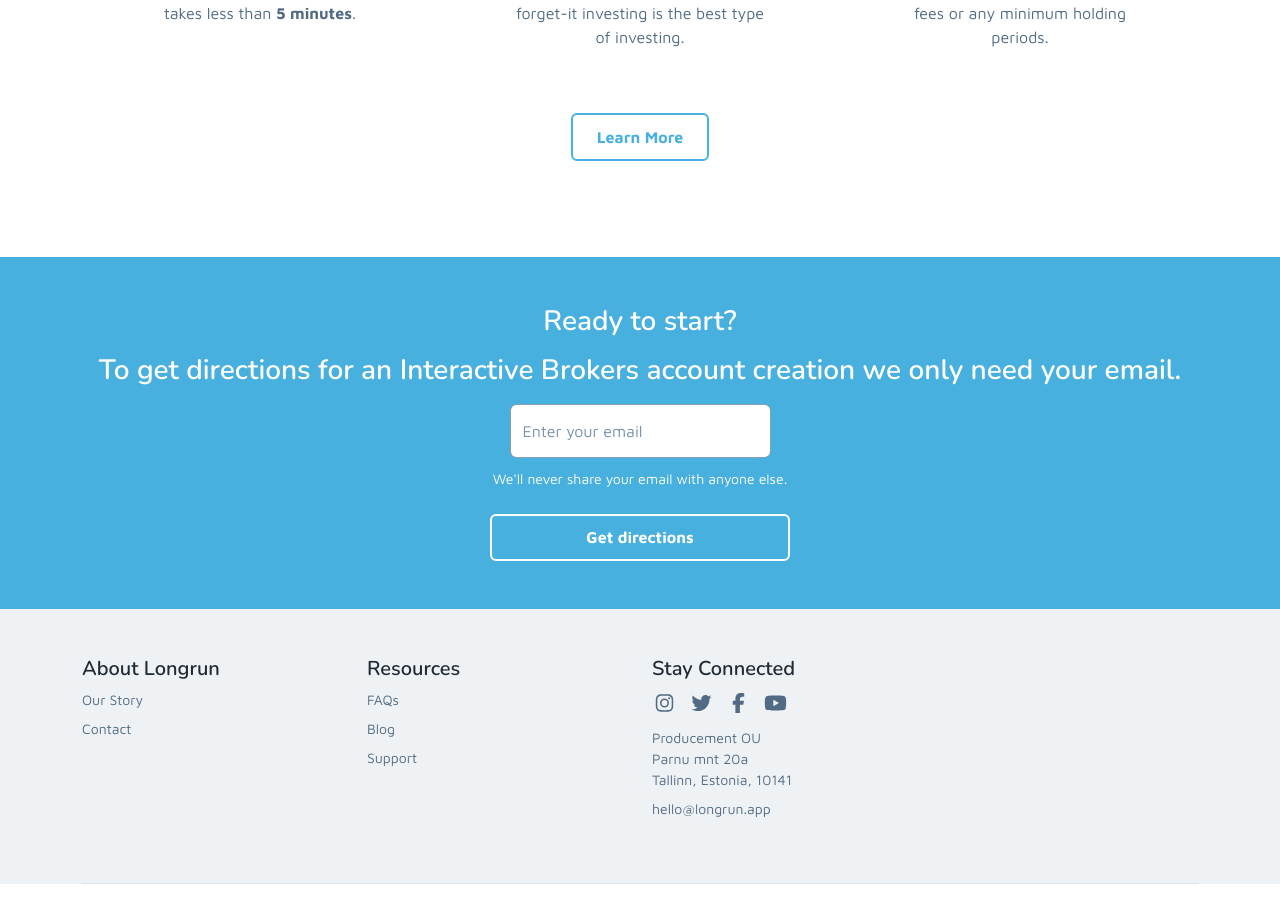
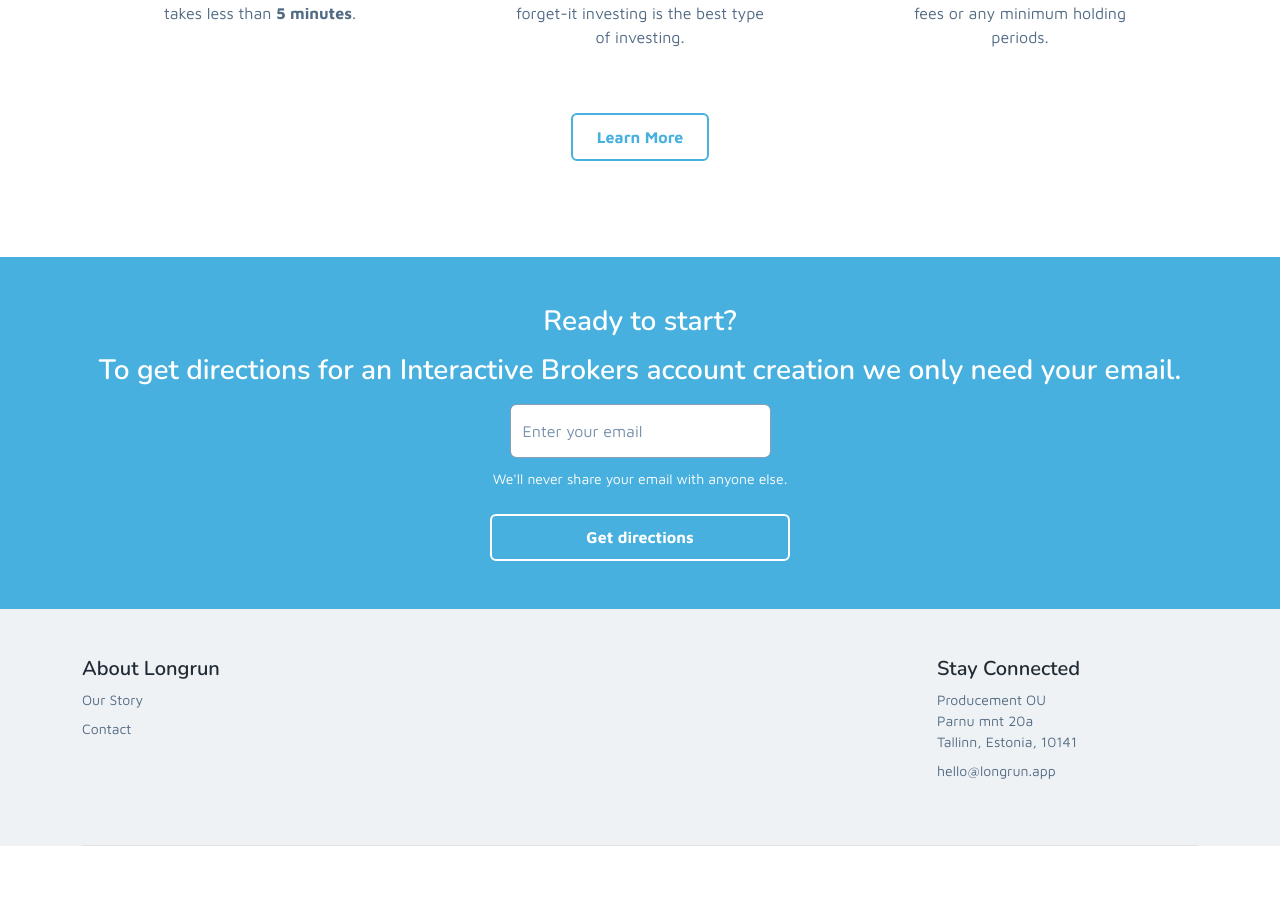
Before and after one commit to Producement/longrun_site, a Jekyll site: the page built from docs/index.html, in a window 1280 px wide and 900 px high, scrolled down 3468 px. Built offline with Jekyll 4.4.1, drawn with Linux system fonts in a browser that asks for light colours; nearby versions of some CDN libraries; library files that are not in the unit come from our copies; after the commit the page ends 4330 px from its top, so only the background shows below that.

Commit message:
Remove more unused stuff

```diff
--- a/docs/_includes/footer.html
+++ b/docs/_includes/footer.html
@@ -10,23 +10,11 @@
                 </ul>
             </div><!--//footer-col-->
             <div class="footer-col col-6 col-lg-3">
-                <h4 class="col-heading">Resources</h4>
-                <ul class="list-unstyled">
-                    <li><a class="text-link" href="#">FAQs</a></li>
-                    <li><a class="text-link" href="#">Blog</a></li>
-                    <li><a class="text-link" href="#">Support</a></li>
-                    <!--          <li><a class="text-link" href="#">Developer APIs</a></li>-->
-                </ul>
             </div><!--//footer-col-->
             <div class="footer-col col-6 col-lg-3">
+            </div>
+            <div class="footer-col col-6 col-lg-3">
                 <h4 class="col-heading">Stay Connected</h4>
-                <ul class="social-list list-unstyled mb-0">
-                    <li class="list-inline-item"><a href="#"><i class="fab fa-instagram fa-fw"></i></a></li>
-                    <li class="list-inline-item"><a href="#"><i class="fab fa-twitter fa-fw"></i></a></li>
-                    <li class="list-inline-item"><a href="#"><i class="fab fa-facebook-f fa-fw"></i></a></li>
-                    <li class="list-inline-item"><a href="#"><i class="fab fa-youtube fa-fw"></i></a></li>
-                </ul><!--//social-list-->
-
                 <div class="mb-2">
                     Producement OU<br>
                     Parnu mnt 20a<br>
```
